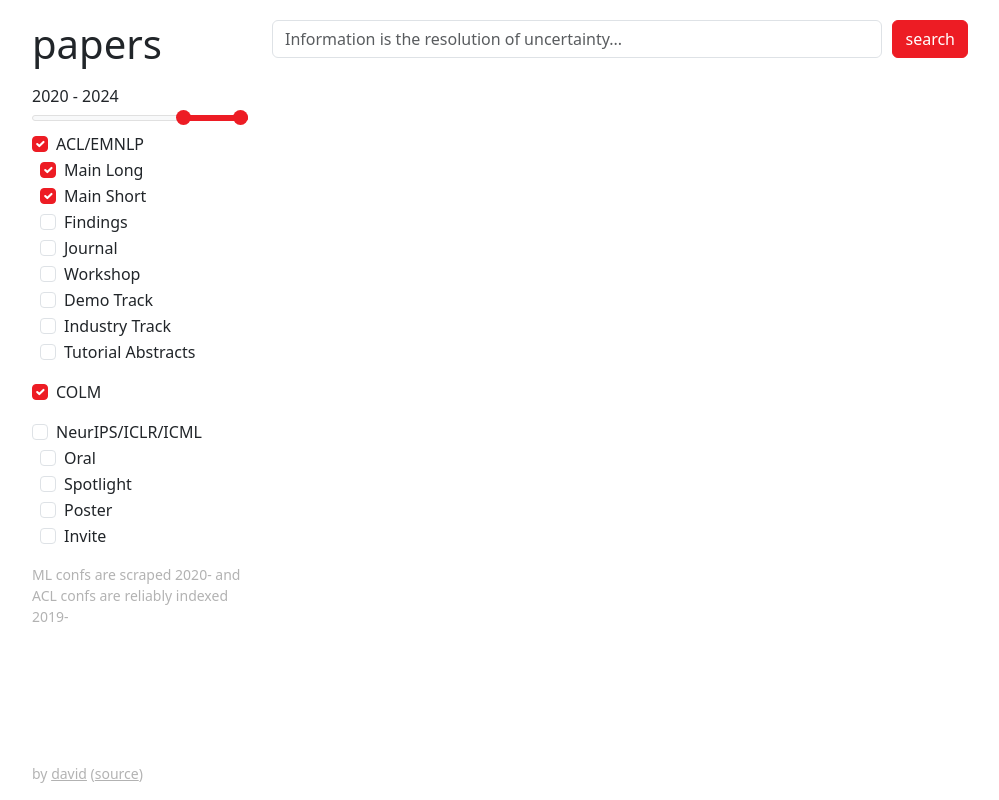
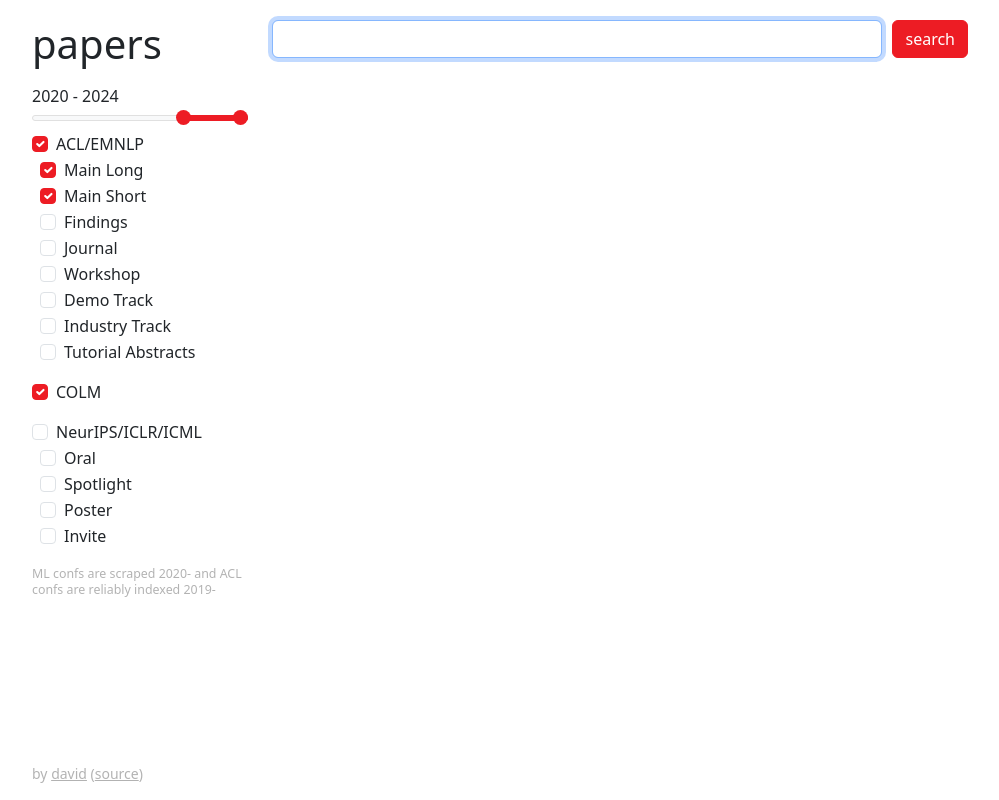
Before and after one commit to davidheineman/acl-search, a Flask app: page / in a window 1280 px wide. Shown: the whole page, without its empty margins (140-1139 px from the left). Run offline with Flask 3, Linux system fonts and the light colour scheme; parts of the project's set-up code (start-up, migrations or seed data) failed here and were passed over; some libraries are stand-ins or nearby versions.

Commit message:
update disclaimer

```diff
--- a/src/static/style.css
+++ b/src/static/style.css
@@ -169,6 +169,13 @@ body {
     overflow-y: auto;
 }
 
+.text-disclaimer {
+    color: rgba(0, 0, 0, 0.3) !important;
+    line-height: 1.3;
+    font-size: 9.3pt;
+    margin-top: 18px;
+}
+
 .footer {
     position: absolute;
     bottom: 0;
--- a/src/templates/index.html
+++ b/src/templates/index.html
@@ -101,7 +101,7 @@
                         </div>
                     </div>
 
-                    <div class="mb-3 text-footer small">ML confs are scraped 2020- and ACL confs are reliably indexed 2019-</div>
+                    <div class="mb-3 text-disclaimer small">ML confs are scraped 2020- and ACL confs are reliably indexed 2019-</div>
 
                     <div class="mb-3 text-footer small footer">by <a class="text-footer-a"
                             href="https://davidheineman.com">david</a> (<a class="text-footer-a"
@@ -109,8 +109,7 @@
                 </div>
                 <div class="col-md-9 search-container">
                     <div class="search-bar-container">
-                        <input type="text" class="form-control" id="query" name="query"
-                            placeholder="Information is the resolution of uncertainty..." required>
+                        <input type="text" class="form-control" id="query" name="query" required>
                         <button type="submit" class="btn btn-primary" form="searchForm">search</button>
                     </div>
                     <div id="spinner" class="spinner-border" style="display: none" role="status">
@@ -319,6 +318,8 @@
             if (query) {
                 document.getElementById('query').value = query;
                 performSearch(document.getElementById('searchForm'));
+            } else {
+                document.getElementById('query').focus();
             }
         });
     </script>
```
